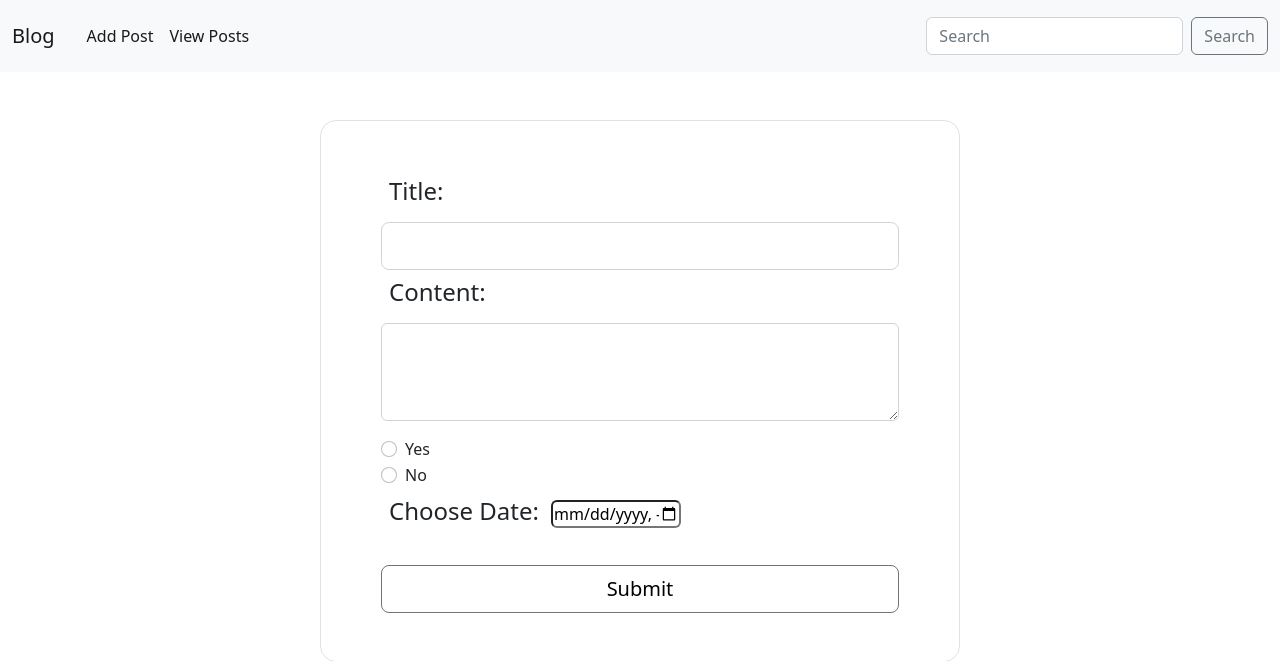
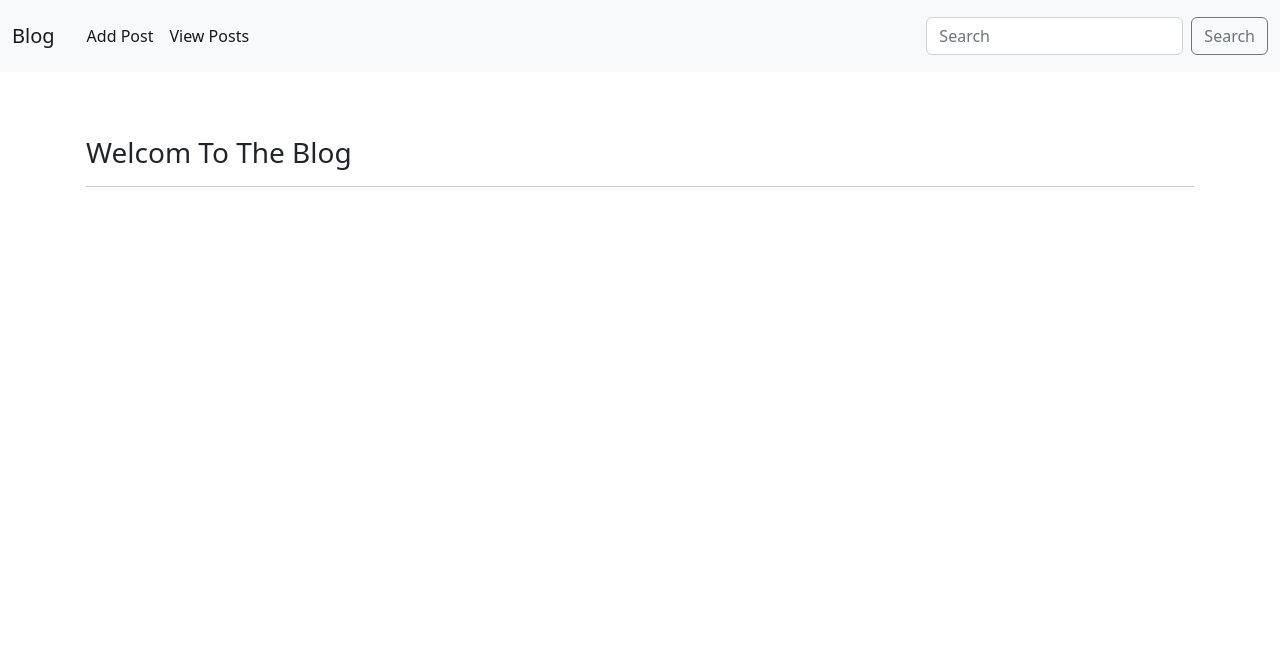
Before and after one commit to T-Python-OCT9/LAB_DJANGO_ORM_2, a Django app: page / in a window 1280 px wide. Shown: the top 661 px of the page. Run offline with Django 4.2, Linux system fonts and the light colour scheme.

Commit message:
make a home page

```diff
--- a/blogWebsite/blog/templates/blog/index.html
+++ b/blogWebsite/blog/templates/blog/add_post.html
@@ -1,38 +1,13 @@
+{% extends 'blog/base.html' %}
 <!doctype html>
 <html lang="en">
   <head>
     <meta charset="utf-8">
     <meta name="viewport" content="width=device-width, initial-scale=1">
-    <title>{% block title %} Blog {% endblock %}</title>
+    <title>{% block title %} Add Blog {% endblock %}</title>
     <link href="https://cdn.jsdelivr.net/npm/bootstrap@5.2.2/dist/css/bootstrap.min.css" rel="stylesheet" integrity="sha384-Zenh87qX5JnK2Jl0vWa8Ck2rdkQ2Bzep5IDxbcnCeuOxjzrPF/et3URy9Bv1WTRi" crossorigin="anonymous">
   </head>
   <body>
-    {% block header %}
-    <nav class="navbar navbar-expand-lg bg-light">
-      <div class="container-fluid">
-        <a class="navbar-brand" href="/">Blog</a>
-        <button class="navbar-toggler" type="button" data-bs-toggle="collapse" data-bs-target="#navbarSupportedContent" aria-controls="navbarSupportedContent" aria-expanded="false" aria-label="Toggle navigation">
-          <span class="navbar-toggler-icon"></span>
-        </button>
-        <div class="collapse navbar-collapse" id="navbarSupportedContent">
-          <ul class="navbar-nav me-auto mb-2 mb-lg-0 p-lg-2">
-            <li class="nav-item">
-              <a class="nav-link active" aria-current="#" href="{% url 'blog:add_post' %}">Add Post</a>
-            </li>
-            <li class="nav-item">
-              <a class="nav-link active" href="{% url 'blog:list_post' %}">View Posts</a>
-            </li>
-          </ul>
-
-          <form action="{% url 'blog:search' %}" method="GET" class="d-flex" role="search">
-            <input class="form-control me-2" type="search" placeholder="Search" aria-label="Search" name="search">
-            <button class="btn btn-outline-secondary" type="submit">Search</button>
-          </form>
-
-        </div>
-      </div>
-    </nav>
-    {% endblock %}
 
     {% block body %}
     <div class="container border mt-5 w-50 rounded-4">
--- a/blogWebsite/blog/templates/blog/base.html
+++ b/blogWebsite/blog/templates/blog/base.html
@@ -0,0 +1,45 @@
+<!doctype html>
+<html lang="en">
+  <head>
+    <meta charset="utf-8">
+    <meta name="viewport" content="width=device-width, initial-scale=1">
+    <title>{% block title %} Blog {% endblock %}</title>
+    <link href="https://cdn.jsdelivr.net/npm/bootstrap@5.2.2/dist/css/bootstrap.min.css" rel="stylesheet" integrity="sha384-Zenh87qX5JnK2Jl0vWa8Ck2rdkQ2Bzep5IDxbcnCeuOxjzrPF/et3URy9Bv1WTRi" crossorigin="anonymous">
+  </head>
+  <body>
+    {% block header %}
+    <nav class="navbar navbar-expand-lg bg-light">
+      <div class="container-fluid">
+        <a class="navbar-brand" href="{% url 'blog:home' %}">Blog</a>
+        <button class="navbar-toggler" type="button" data-bs-toggle="collapse" data-bs-target="#navbarSupportedContent" aria-controls="navbarSupportedContent" aria-expanded="false" aria-label="Toggle navigation">
+          <span class="navbar-toggler-icon"></span>
+        </button>
+        <div class="collapse navbar-collapse" id="navbarSupportedContent">
+          <ul class="navbar-nav me-auto mb-2 mb-lg-0 p-lg-2">
+            <li class="nav-item">
+              <a class="nav-link active" aria-current="#" href="{% url 'blog:add_post' %}">Add Post</a>
+            </li>
+            <li class="nav-item">
+              <a class="nav-link active" href="{% url 'blog:list_post' %}">View Posts</a>
+            </li>
+          </ul>
+
+          <form action="{% url 'blog:search' %}" method="GET" class="d-flex" role="search">
+            <input class="form-control me-2" type="search" placeholder="Search" aria-label="Search" name="search">
+            <button class="btn btn-outline-secondary" type="submit">Search</button>
+          </form>
+
+        </div>
+      </div>
+    </nav>
+    {% endblock %}
+
+    {% block body %}
+        <div class="container mt-5 mb-3 p-3">
+          <h3>Welcom To The Blog</h3>
+          <hr>
+        </div>
+    {% endblock %}
+    <script src="https://cdn.jsdelivr.net/npm/bootstrap@5.2.2/dist/js/bootstrap.bundle.min.js" integrity="sha384-OERcA2EqjJCMA+/3y+gxIOqMEjwtxJY7qPCqsdltbNJuaOe923+mo//f6V8Qbsw3" crossorigin="anonymous"></script>
+  </body>
+</html>
--- a/blogWebsite/blog/templates/blog/list_post.html
+++ b/blogWebsite/blog/templates/blog/list_post.html
@@ -1,4 +1,4 @@
-{% extends 'blog/index.html' %}
+{% extends 'blog/base.html' %}
 <!doctype html>
 <html lang="en">
   <head>
--- a/blogWebsite/blog/templates/blog/not_found.html
+++ b/blogWebsite/blog/templates/blog/not_found.html
@@ -1,4 +1,4 @@
-{% extends 'blog/index.html' %}
+{% extends 'blog/base.html' %}
 <!doctype html>
 <html lang="en">
   <head>
--- a/blogWebsite/blog/templates/blog/update_post.html
+++ b/blogWebsite/blog/templates/blog/update_post.html
@@ -1,4 +1,4 @@
-{% extends 'blog/index.html' %}
+{% extends 'blog/base.html' %}
 <!doctype html>
 <html lang="en">
   <head>
--- a/blogWebsite/blog/templates/blog/view_post.html
+++ b/blogWebsite/blog/templates/blog/view_post.html
@@ -1,4 +1,4 @@
-{% extends 'blog/index.html' %}
+{% extends 'blog/base.html' %}
 <!doctype html>
 <html lang="en">
   <head>
--- a/blogWebsite/blog/urls.py
+++ b/blogWebsite/blog/urls.py
@@ -4,7 +4,8 @@ from . import views
 app_name = "blog"
 
 urlpatterns = [
-    path("", views.add_post, name="add_post"),
+    path("", views.home, name="home"),
+    path("add", views.add_post, name="add_post"),
     path("posts/", views.list_post, name="list_post"),
     path("view/<int:post_id>/", views.viwe_post, name="view_post"),
     path("update/<int:post_id>/", views.update_post, name="update_post"),
--- a/blogWebsite/blog/views.py
+++ b/blogWebsite/blog/views.py
@@ -3,6 +3,11 @@ from django.http import HttpRequest, HttpResponse
 
 from .models import Post
 # Create your views here.
+
+def home(request:HttpRequest):
+
+    return render(request, "blog/base.html")
+
 
 def add_post(request:HttpRequest):
     if request.method == "POST":
@@ -12,7 +17,7 @@ def add_post(request:HttpRequest):
         return redirect("blog:list_post")
 
 
-    return render(request, "blog/index.html")
+    return render(request, "blog/add_post.html")
 
 
 def list_post(request:HttpRequest):
```
